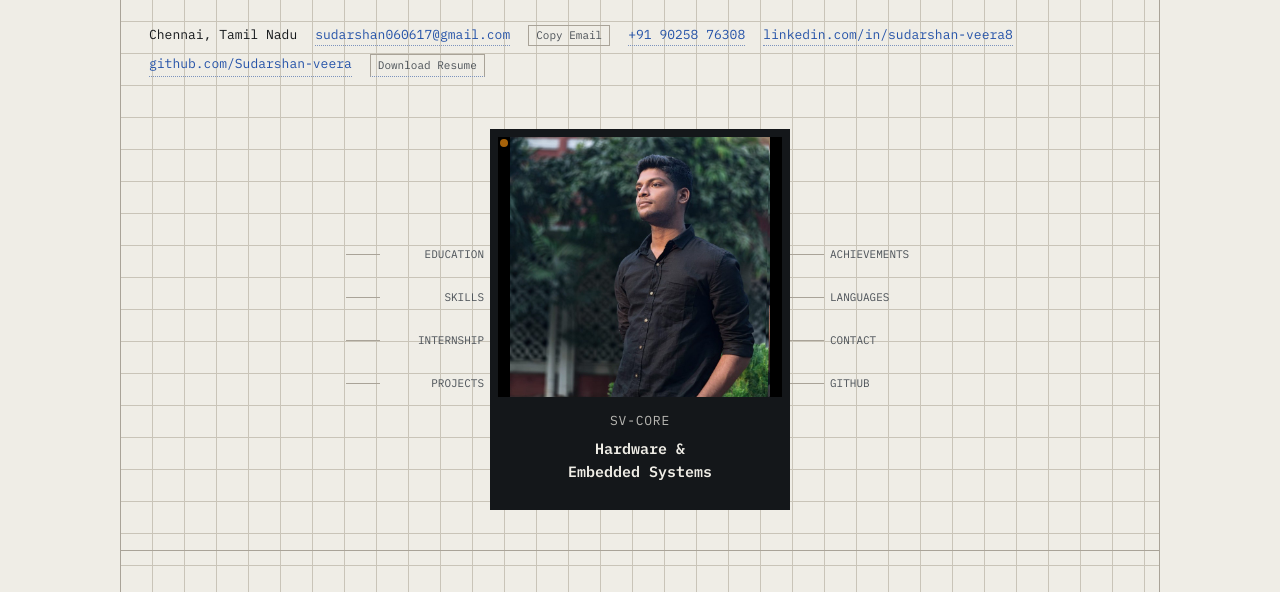
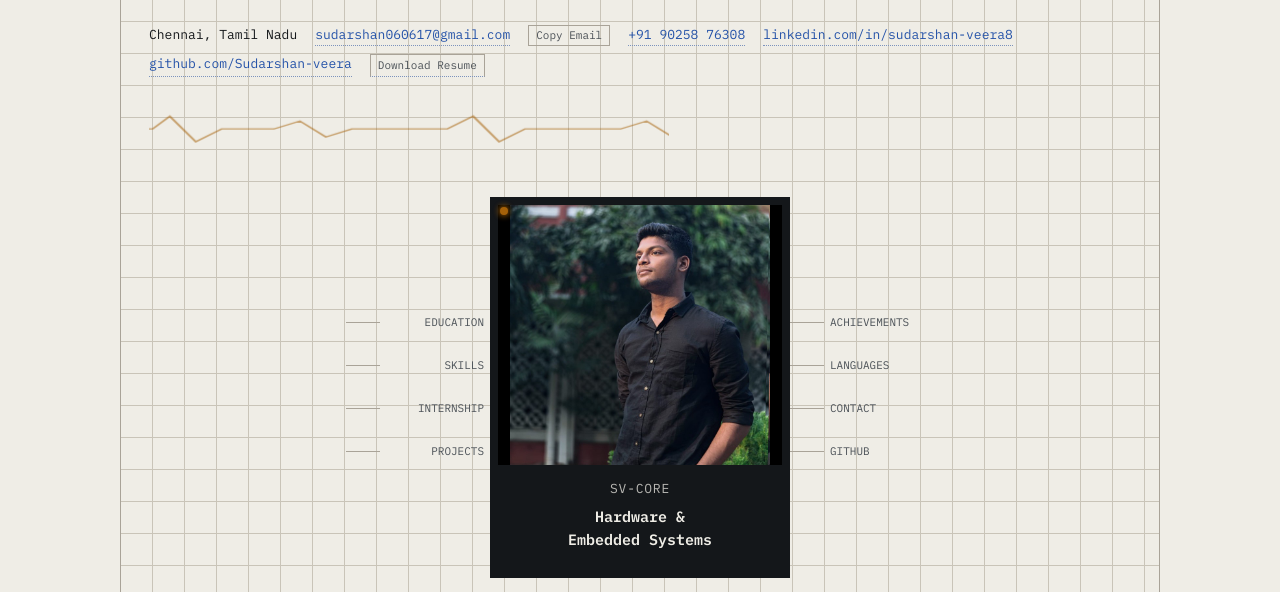
Before and after one commit to Sudarshan-veera/sudarshan-veera.github.io, a plain HTML site: page index.html in a window 1280 px wide. Shown: the part 330-922 px from the top of the page. Drawn offline with Linux system fonts and the light colour scheme.

Commit message:
Add ECE-themed animations: blinking LED, scan sweep, signal waveform

```diff
--- a/index.html
+++ b/index.html
@@ -186,6 +186,28 @@
   .copy-btn:hover{border-color:var(--ink-soft); color:var(--ink);}
   .copy-btn.copied{color:var(--good); border-color:var(--good);}
 
+  /* waveform strip */
+  .waveform{
+    margin-top:36px;
+    width:100%;
+    max-width:520px;
+    height:32px;
+    color:var(--copper);
+    opacity:0.55;
+    overflow:hidden;
+  }
+  .waveform svg{width:200%; height:100%; display:block;}
+  .wave-line{
+    stroke-dasharray:1600;
+    stroke-dashoffset:0;
+    animation: waveScroll 6s linear infinite;
+  }
+  @keyframes waveScroll{
+    0%{transform:translateX(0);}
+    100%{transform:translateX(-50%);}
+  }
+  @media (prefers-reduced-motion: reduce){.wave-line{animation:none;}}
+
   /* pinout diagram */
   .pinout{
     margin-top:52px;
@@ -202,6 +224,22 @@
     font-family:'IBM Plex Mono', monospace;
     overflow:hidden;
   }
+  .chip::after{
+    content:'';
+    position:absolute;
+    top:0; left:-40%;
+    width:30%; height:100%;
+    background:linear-gradient(90deg, transparent, rgba(230,180,110,0.14), transparent);
+    animation: scanSweep 4.5s ease-in-out infinite;
+    pointer-events:none;
+    z-index:3;
+  }
+  @keyframes scanSweep{
+    0%{left:-40%;}
+    50%{left:110%;}
+    100%{left:110%;}
+  }
+  @media (prefers-reduced-motion: reduce){.chip::after{animation:none; display:none;}}
   .chip img{
     width:100%;
     height:260px;
@@ -219,7 +257,13 @@
     border-radius:50%;
     background:var(--copper);
     z-index:2;
+    animation: ledBlink 2.2s ease-in-out infinite;
   }
+  @keyframes ledBlink{
+    0%,100%{opacity:1; box-shadow:0 0 6px 1px var(--copper);}
+    50%{opacity:0.35; box-shadow:0 0 0 0 transparent;}
+  }
+  @media (prefers-reduced-motion: reduce){.chip .pin1{animation:none;}}
   .chip .id{font-size:13px; letter-spacing:0.06em; opacity:0.75;}
   .chip .role{font-size:15px; margin-top:6px; font-weight:600;}
   .pins-wrap{
@@ -486,6 +530,13 @@
       <a href="https://linkedin.com/in/sudarshan-veera8" target="_blank" rel="noopener">linkedin.com/in/sudarshan-veera8</a>
       <a href="https://github.com/Sudarshan-veera" target="_blank" rel="noopener">github.com/Sudarshan-veera</a>
       <a class="copy-btn" href="resume.pdf" download style="text-decoration:none;">Download Resume</a>
+    </div>
+
+    <div class="waveform" aria-hidden="true">
+      <svg viewBox="0 0 600 40" preserveAspectRatio="none">
+        <polyline class="wave-line" fill="none" stroke="currentColor" stroke-width="1.5"
+          points="0,20 30,20 40,4 55,36 70,20 100,20 115,10 130,30 145,20 200,20 215,4 230,36 245,20 300,20 315,10 330,30 345,20 400,20 415,4 430,36 445,20 500,20 515,10 530,30 545,20 600,20"/>
+      </svg>
     </div>
 
     <div class="pinout">
```
